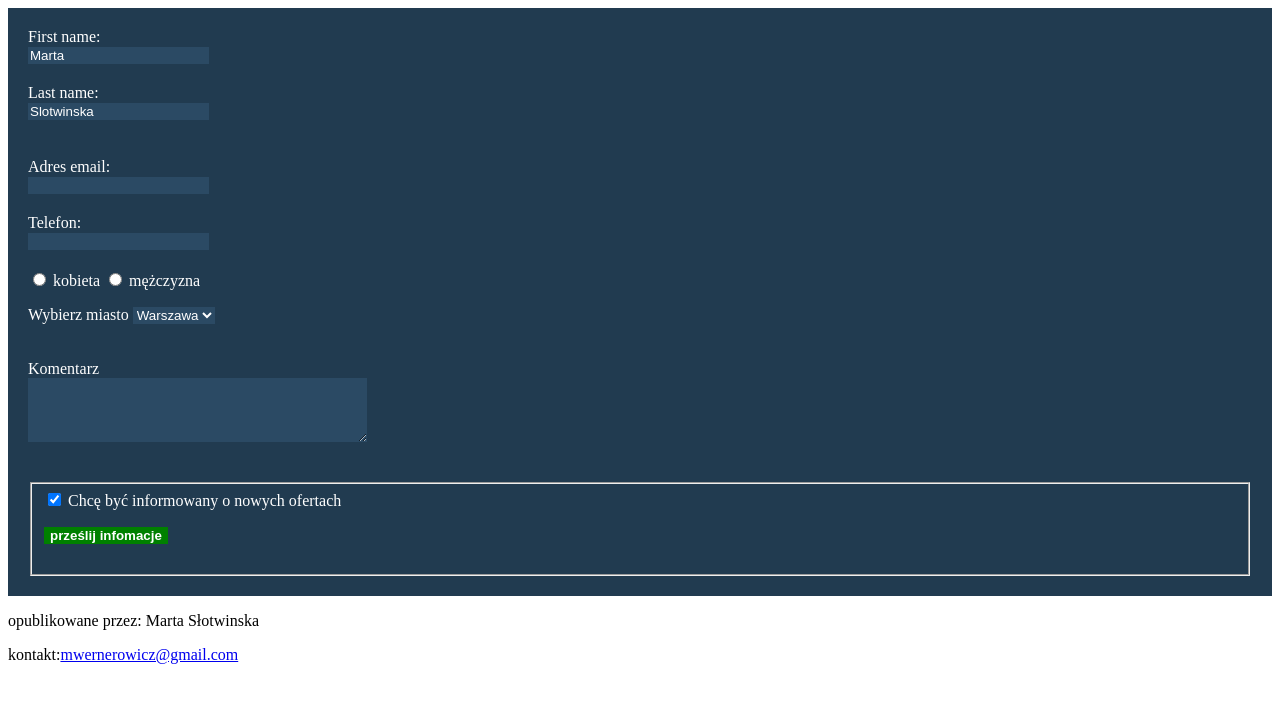
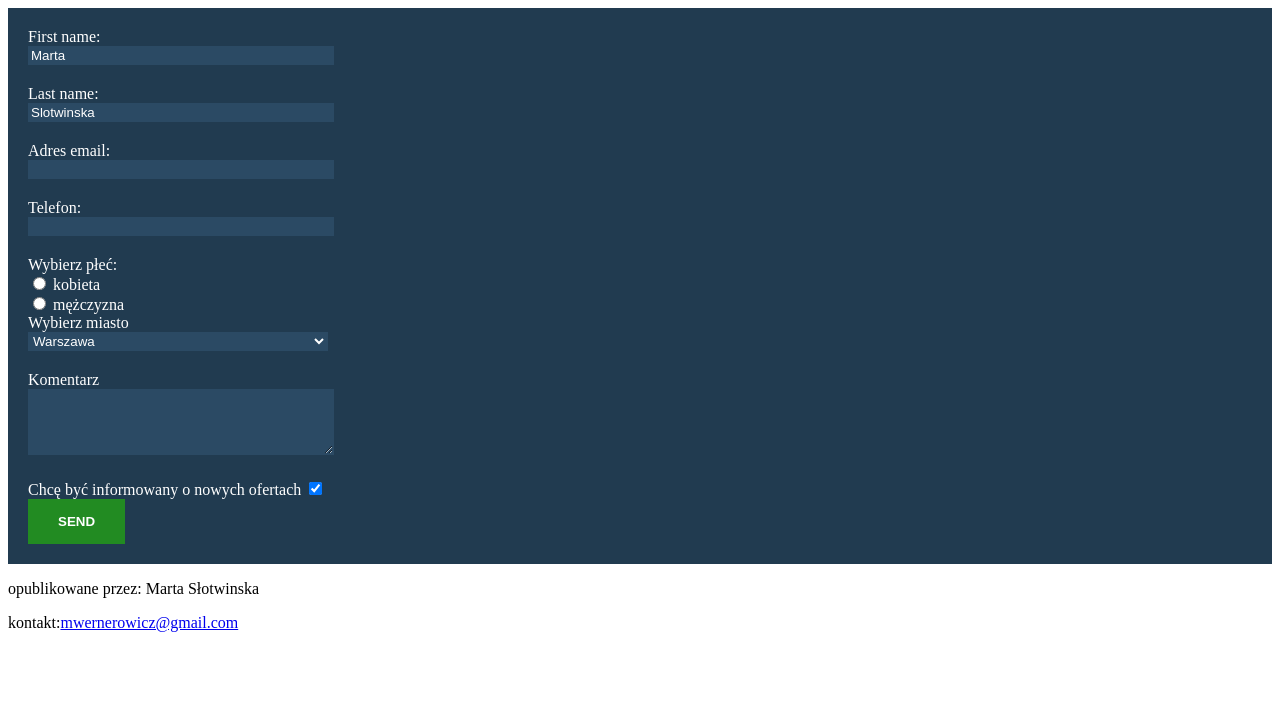
Before and after one commit to Werbasik/css-rozszerzony, a plain HTML site: page formularz/index.html in a window 1280 px wide. Drawn offline with Linux system fonts and the light colour scheme.

Commit message:
poprawki formularza

```diff
--- a/formularz/css/style.css
+++ b/formularz/css/style.css
@@ -5,31 +5,43 @@ body{
 }
 */
 
-form{
+form {
     background-color: #213b50;
     color: #fff;
-    width:600 px;
+    width: 600 px;
     padding: 20px;
 }
 
-input, textarea, select{
+input[type="text"],
+textarea,
+select {
     background-color: #2b4a64;
-    border: 0px;
+    border: 1px solid;
     color: #fff;
     margin-bottom: 20px;
-
+    border-color: transparent;
+    width: 300px;
 }
 
-input:focus, textarea:focus, select:focus{
+input[type="text"]:focus,
+textarea:focus,
+select:focus {
     background-color: #4e708c;
     color: #fff;
     border: 1px solid;
     outline: 0 none;
     border-color: #fff;
-
 }
 
-input[type="submit"]{
-    background-color: green;
+input[type="submit"] {
+    background-color: forestgreen;
     font-weight: 700;
+    text-transform: uppercase;
+    border: 0px;
+    color: #fff;
+    padding: 15px 30px;
 }
+
+input[type="submit"]:hover{
+    cursor: pointer;
+}
--- a/formularz/index.html
+++ b/formularz/index.html
@@ -10,51 +10,39 @@
 <body>
     <form action="https://formspree.io/mwernerowicz@gmail.com" method="post">
 
-        First name:<br>
-        <input type="text" name="Imię" value="Marta"><br> Last name:<br>
-        <input type="text" name="Nazwisko" value="Slotwinska"><br><br>
-
-
-
-
-
+        <label for="firstname">First name:</label><br>
+        <input type="text" name="Imię" value="Marta" id="firstname"><br/> Last name:<br/>
+        <input type="text" name="Nazwisko" value="Slotwinska"><br/>
 
         <label for="email">Adres email:<br />
                 <input type="text" name= "email" id="email" /></label><br />
-        <label>Telefon:<br />
-                <input type="text" name="telephone"/></label> <br/>
-
-
-
-
-
+        <label for="phone">Telefon:<br />
+                <input type="text" name="telephone" id="phone"/></label> <br/> Wybierz płeć:<br/>
         <input id="female" type="radio" name="gender" value="f">
-        <label for="female">kobieta</label>
+        <label for="female">kobieta</label> <br/>
         <input id="male" type="radio" name="gender" value="m">
         <label for="male">mężczyzna</label><br />
 
-
-
-        <label for="select">Wybierz miasto</label>
+        <label for="select">Wybierz miasto</label> <br/>
         <select id="select">
   <option value="Warszawa">Warszawa</option>
   <option value="Gdańsk">Gdańsk</option>
   <option value="Kraków">Kraków</option>
   <option value="Toruń">Toruń</option>
-</select>
+</select> <br/>
 
-        <p>
-            <label for="comments">Komentarz</label><br />
-            <textarea name="komentarz" rows="4" cols="40" id="comments"></textarea>
-        </p>
-        <fieldset>
-            <label>
-        <input type="checkbox" name="subscribe" checked="checked" />
-        Chcę być informowany o nowych ofertach
-    </label>
-            <br />
-            <input type="submit" value="prześlij infomacje" />
-        </fieldset>
+
+        <label for="comments">Komentarz</label><br />
+        <textarea name="komentarz" rows="4" cols="40" id="comments"></textarea> <br/>
+
+
+        <label for="oferty"> Chcę być informowany o nowych ofertach</label>
+        <input type="checkbox" name="subscribe" checked="checked" id="oferty" />
+
+
+        <br />
+        <input type="submit" value="send" />
+
     </form>
     <footer>
         <p>opublikowane przez: Marta Słotwinska</p>
```
